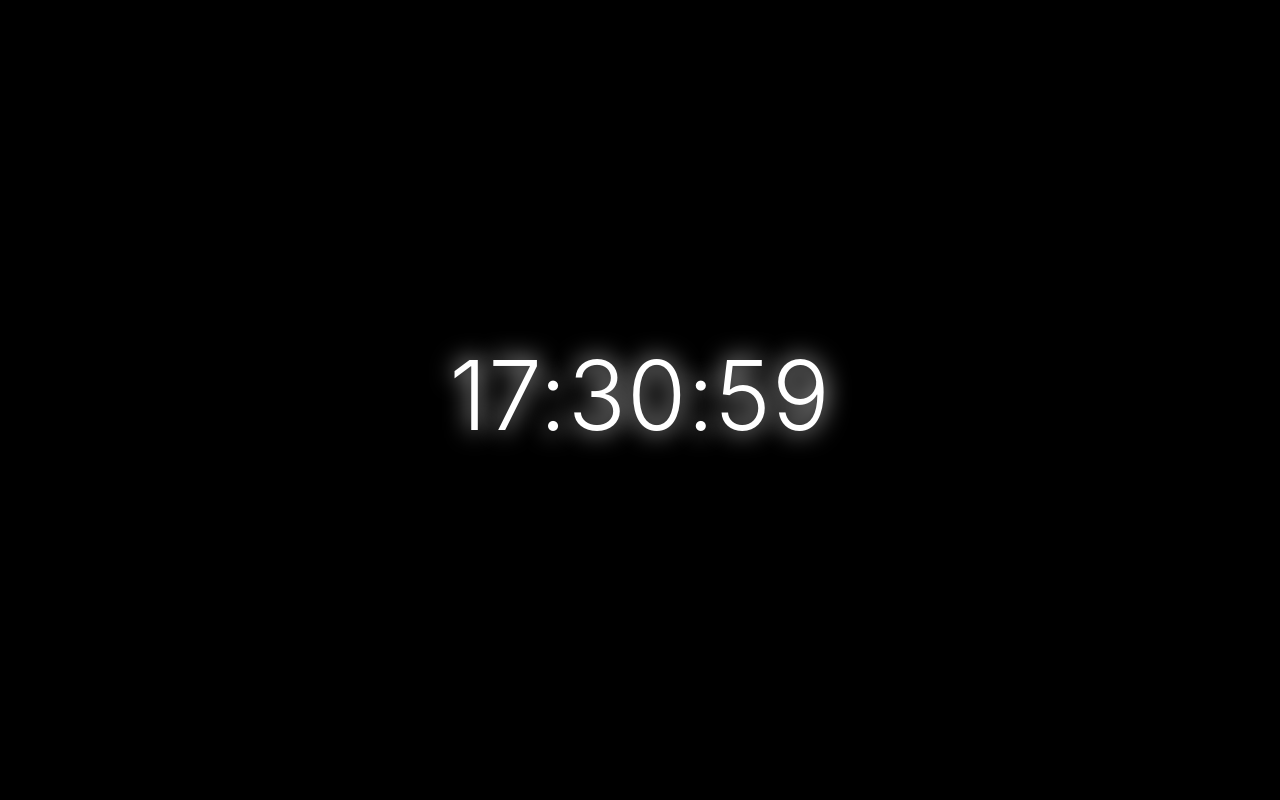
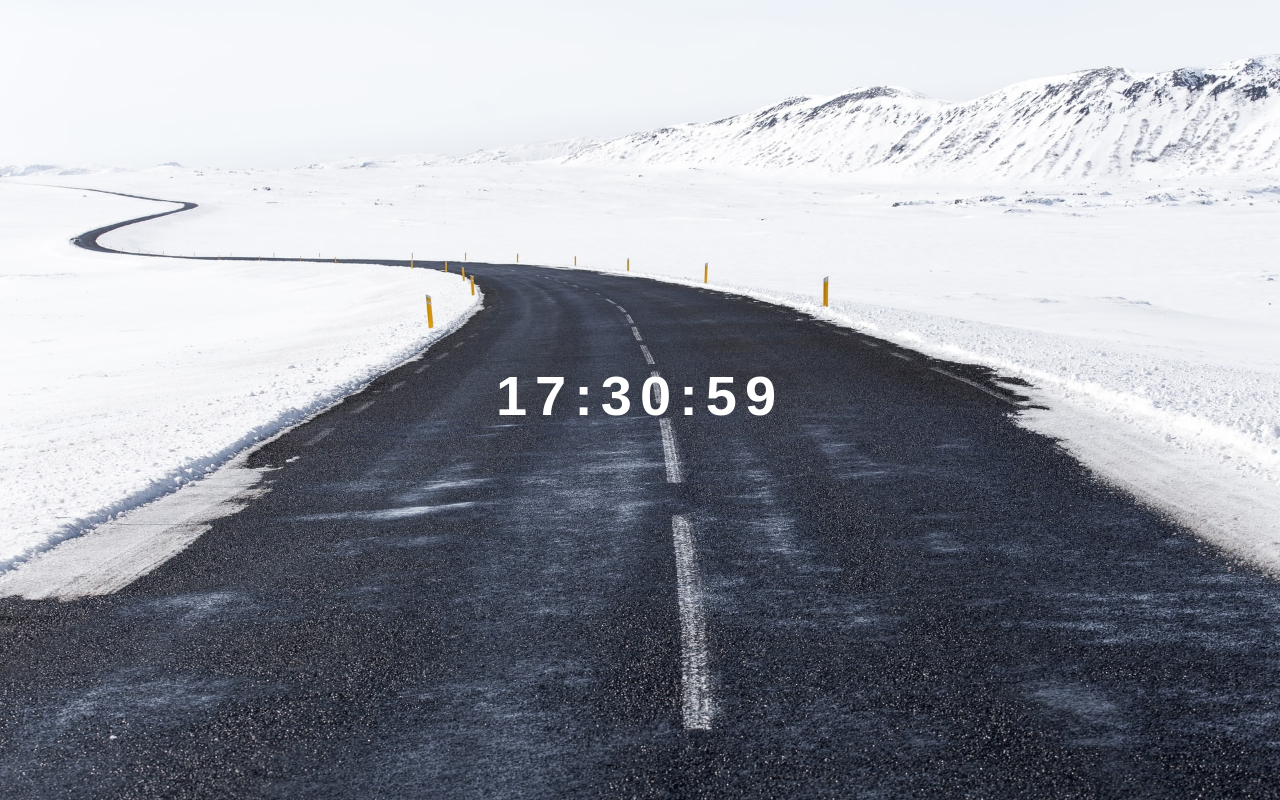
Before and after one commit to tothm23/Digital_Clock, a plain HTML site: page index.html in a window 1280 px wide. Drawn offline with nearby package versions, Linux system fonts and the light colour scheme.

Commit message:
update design

```diff
--- a/index.css
+++ b/index.css
@@ -1,8 +1,13 @@
-body {
-  background-color: black;
+.container-fluid {
+  background-image: url("bg.jpg");
+  background-size: cover;
+  background-repeat: no-repeat;
+  background-position: center;
 }
 
 #clock {
-  letter-spacing: 1px;
-  text-shadow: 0 0 3vh white;
+  letter-spacing: 1vh;
+  font-weight: 900;
+  font-family: Arial, Helvetica, sans-serif;
+  transition: 0.5s;
 }
--- a/index.html
+++ b/index.html
@@ -10,7 +10,7 @@
   </head>
   <body>
     <div class="container-fluid w-100 h-100 d-flex justify-content-center align-items-center position-absolute">
-      <h1 id="clock" class="display-1 text-white"></h1>
+      <h1 id="clock" class="display-4 text-white"></h1>
     </div>
     <script src="https://code.jquery.com/jquery-3.2.1.slim.min.js" integrity="sha384-KJ3o2DKtIkvYIK3UENzmM7KCkRr/rE9/Qpg6aAZGJwFDMVNA/GpGFF93hXpG5KkN" crossorigin="anonymous"></script>
     <script src="https://cdn.jsdelivr.net/npm/popper.js@1.12.9/dist/umd/popper.min.js" integrity="sha384-ApNbgh9B+Y1QKtv3Rn7W3mgPxhU9K/ScQsAP7hUibX39j7fakFPskvXusvfa0b4Q" crossorigin="anonymous"></script>
```
Also changed, not shown: bg.jpg (added).
